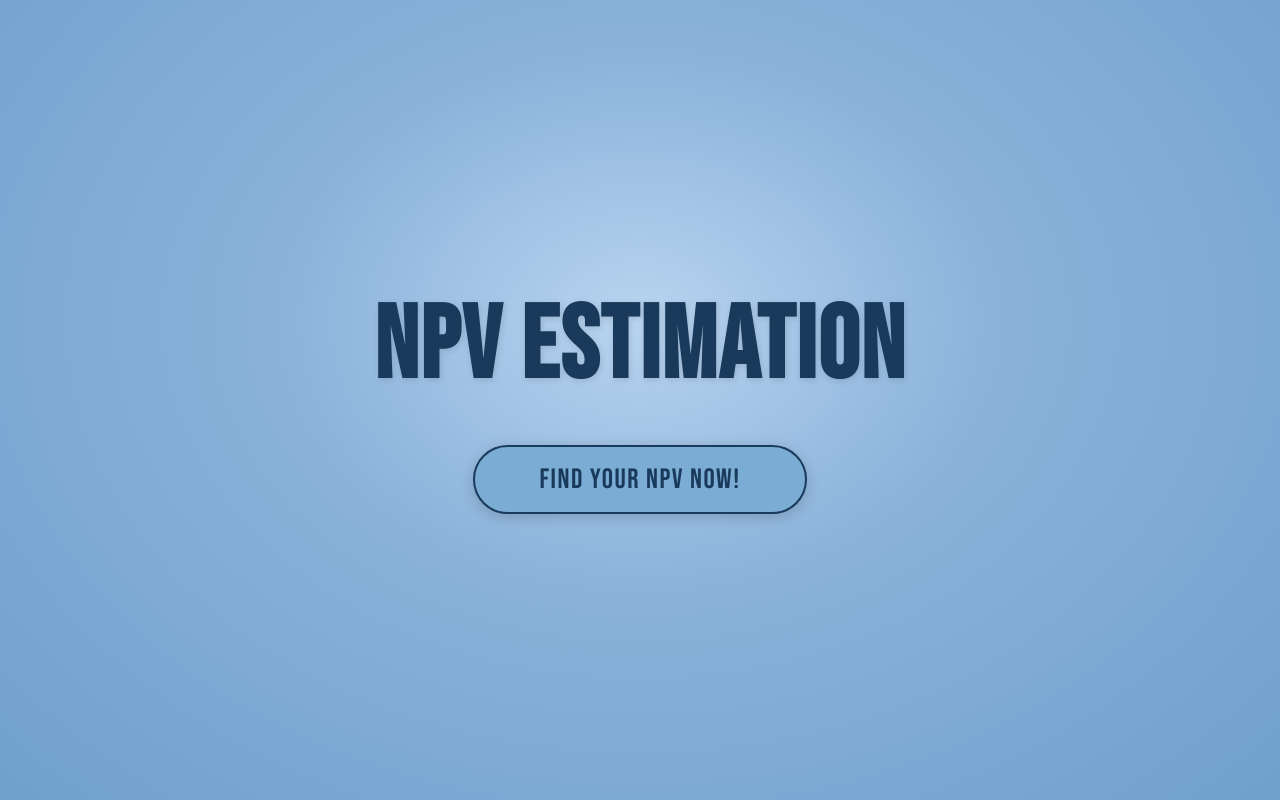
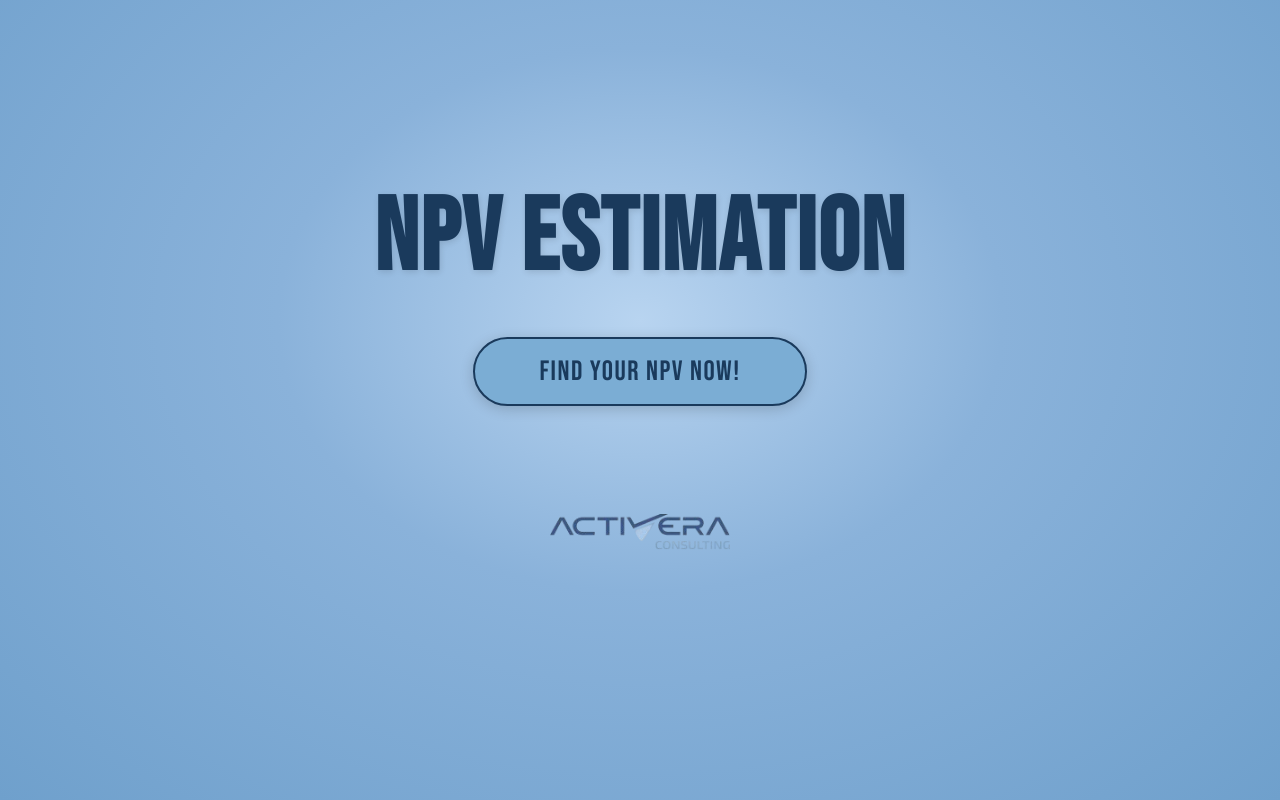
Before and after one commit to Activera-Guhan/NPVEstimation, a plain HTML site: page index.html in a window 1280 px wide. Drawn offline with Linux system fonts and the light colour scheme.

Commit message:
Complete Website V2.33
Logo is back and should be fixed now.

```diff
--- a/index.html
+++ b/index.html
@@ -47,10 +47,18 @@
       display: inline-block;
     }
     #btn-start:hover { background: #92bfe0; transform: scale(1.03); }
+
+    #brand-logo {
+      width: clamp(100px, 14vw, 180px);
+      height: auto;
+      opacity: 0.92;
+      flex-shrink: 0;
+    }
   </style>
 </head>
 <body>
   <h1>NPV ESTIMATION</h1>
   <a id="btn-start" href="control.html">FIND YOUR NPV NOW!</a>
+  <img id="brand-logo" src="activera_consulting_logo.png" alt="Activera Consulting" />
 </body>
 </html>
```
